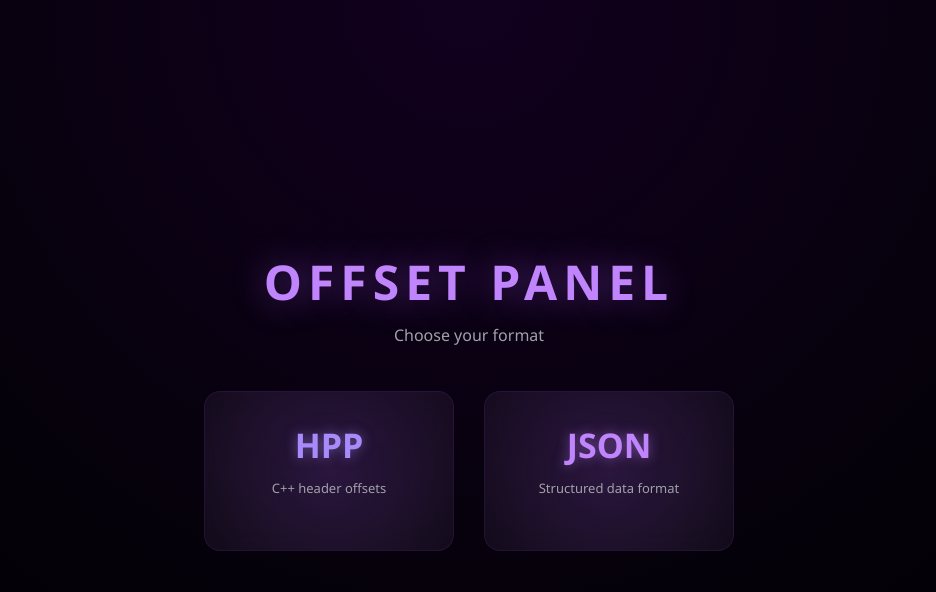
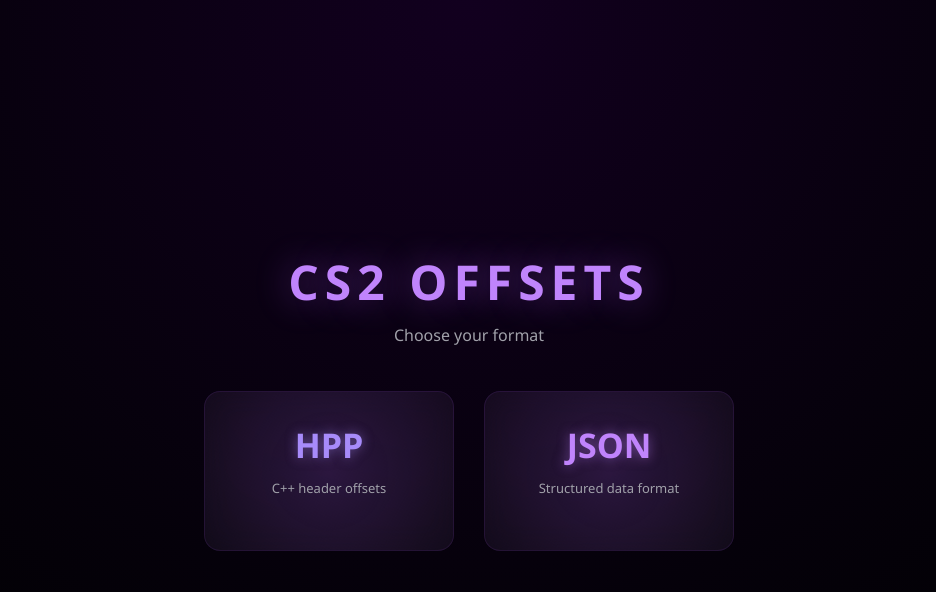
Before and after one commit to qbekun/cs2, a plain HTML site: page index.html in a window 1280 px wide. Shown: the whole page, without its empty margins (171-1107 px from the left). Drawn offline with Linux system fonts and the light colour scheme.

Commit message:
Update index.html

```diff
--- a/index.html
+++ b/index.html
@@ -10,7 +10,7 @@
 
 <div class="container">
 
-    <h1 class="title">OFFSET PANEL</h1>
+    <h1 class="title">CS2 OFFSETS</h1>
     <p class="subtitle">Choose your format</p>
 
     <div class="grid">
```
